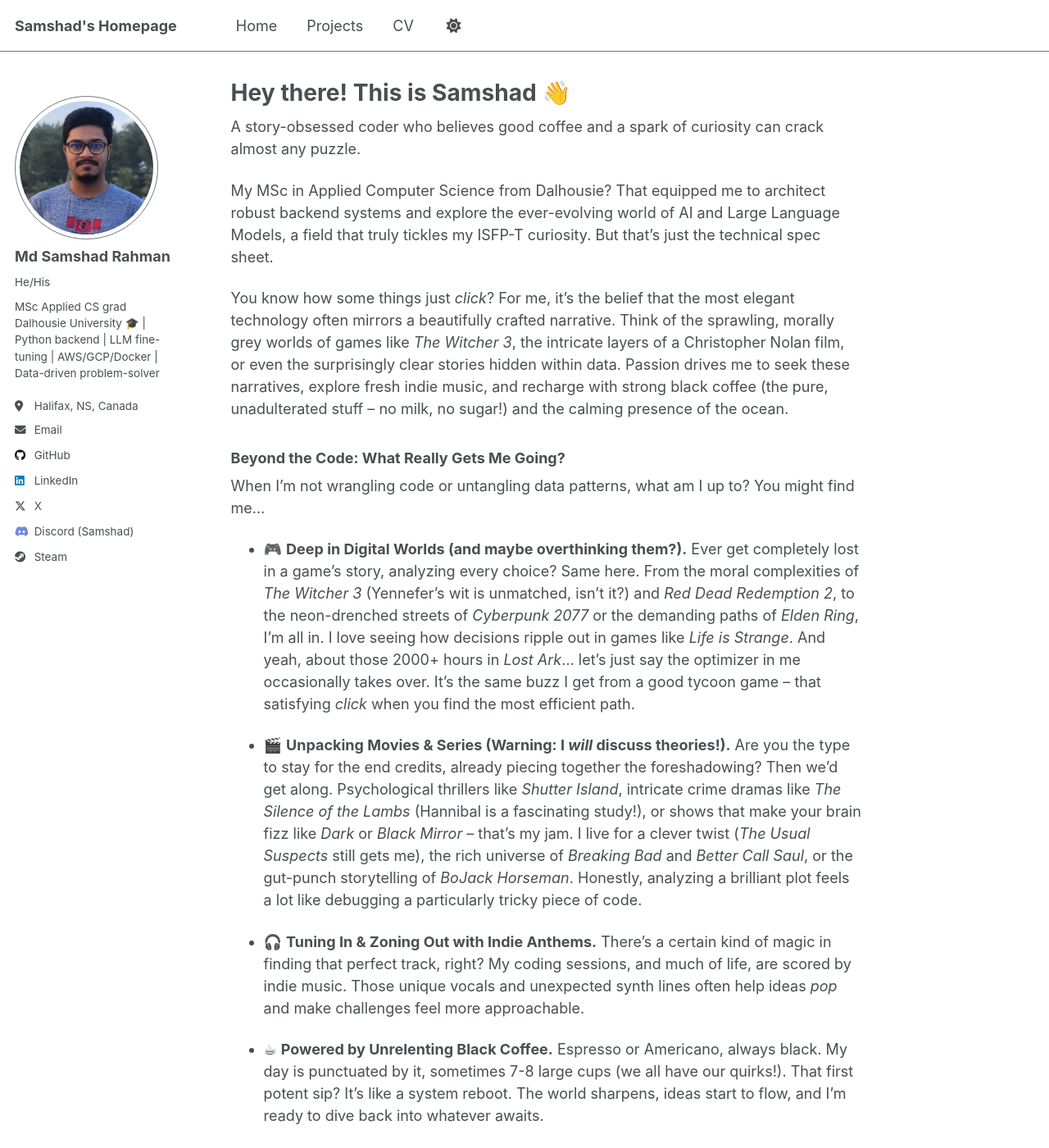
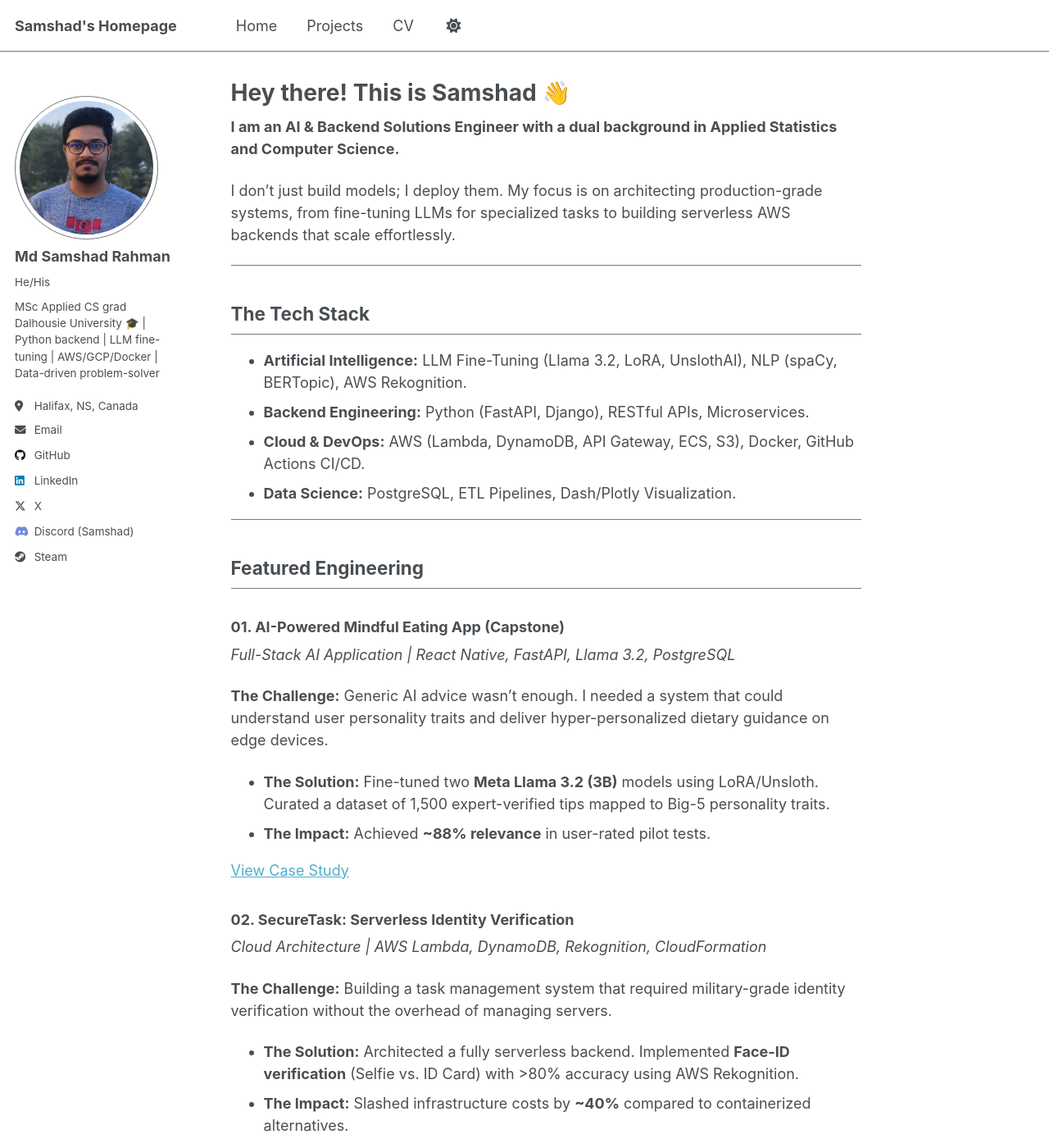
Before and after one commit to samshad/samshad, a Jekyll site: the page built from _pages/about.md, in a window 1280 px wide and 1400 px high. Shown: the whole window at 82% size. Built offline with Jekyll 4.4.1, drawn with Linux system fonts in a browser that asks for light colours; some of the changed text lies outside the part shown.

Commit message:
feat: update about page with new professional description and project highlights

```diff
--- a/_pages/about.md
+++ b/_pages/about.md
@@ -1,43 +1,70 @@
 ---
 permalink: /
 title: "Hey there! This is Samshad 👋"
-description: "MSc Applied CS exploring LLM fine-tuning, behavioural data, and robust Python microservices—bridging labs and production; powered by espresso."
-keywords: ["Samshad", "Md Samshad", "Md Samshad Rahman", "Samshadru", "mdsamshad"]
+description: "AI & Backend Solutions Engineer. Fine-tuning Llama 3 LLMs and architecting serverless AWS systems that cut costs by 40%. Bridging Statistical Rigor & Scalable Engineering"
+keywords: ["Samshad", "Md Samshad", "Md Samshad Rahman", "Samshadru", "mdsamshad", "Samshad Rahman", "AI Engineer", "Backend Developer", "AWS Serverless", "LLM Fine-tuning", "Llama 3", "Python", "FastAPI", "Shamshad", "Shamsad"]
 author_profile: true
 redirect_from:
   - /about/
   - /about.html
 ---
 
-A story-obsessed coder who believes good coffee and a spark of curiosity can crack almost any puzzle.
+**I am an AI & Backend Solutions Engineer with a dual background in Applied Statistics and Computer Science.**
 
-My MSc in Applied Computer Science from Dalhousie? That equipped me to architect robust backend systems and explore the ever-evolving world of AI and Large Language Models, a field that truly tickles my ISFP-T curiosity. But that’s just the technical spec sheet.
-
-You know how some things just *click*? For me, it's the belief that the most elegant technology often mirrors a beautifully crafted narrative. Think of the sprawling, morally grey worlds of games like *The Witcher 3*, the intricate layers of a Christopher Nolan film, or even the surprisingly clear stories hidden within data. Passion drives me to seek these narratives, explore fresh indie music, and recharge with strong black coffee (the pure, unadulterated stuff – no milk, no sugar!) and the calming presence of the ocean.
-
-### Beyond the Code: What Really Gets Me Going?
-
-When I'm not wrangling code or untangling data patterns, what am I up to? You might find me…
-
-*   🎮 **Deep in Digital Worlds (and maybe overthinking them?).**
-    Ever get completely lost in a game's story, analyzing every choice? Same here. From the moral complexities of *The Witcher 3* (Yennefer's wit is unmatched, isn't it?) and *Red Dead Redemption 2*, to the neon-drenched streets of *Cyberpunk 2077* or the demanding paths of *Elden Ring*, I'm all in. I love seeing how decisions ripple out in games like *Life is Strange*. And yeah, about those 2000+ hours in *Lost Ark*… let’s just say the optimizer in me occasionally takes over. It’s the same buzz I get from a good tycoon game – that satisfying *click* when you find the most efficient path.
-
-*   🎬 **Unpacking Movies & Series (Warning: I *will* discuss theories!).**
-    Are you the type to stay for the end credits, already piecing together the foreshadowing? Then we'd get along. Psychological thrillers like *Shutter Island*, intricate crime dramas like *The Silence of the Lambs* (Hannibal is a fascinating study!), or shows that make your brain fizz like *Dark* or *Black Mirror* – that’s my jam. I live for a clever twist (*The Usual Suspects* still gets me), the rich universe of *Breaking Bad* and *Better Call Saul*, or the gut-punch storytelling of *BoJack Horseman*. Honestly, analyzing a brilliant plot feels a lot like debugging a particularly tricky piece of code.
-
-*   🎧 **Tuning In & Zoning Out with Indie Anthems.**
-    There’s a certain kind of magic in finding that perfect track, right? My coding sessions, and much of life, are scored by indie music. Those unique vocals and unexpected synth lines often help ideas *pop* and make challenges feel more approachable.
-
-*   ☕ **Powered by Unrelenting Black Coffee.**
-    Espresso or Americano, always black. My day is punctuated by it, sometimes 7-8 large cups (we all have our quirks!). That first potent sip? It’s like a system reboot. The world sharpens, ideas start to flow, and I’m ready to dive back into whatever awaits.
-
-*   🌊 **Finding Answers in the Ocean's Rhythm.**
-    Ever just need to step away from the screen and let your mind breathe? The ocean at night is my go-to. It doesn’t offer direct solutions, but the steady sound of the waves and that vast expanse create a space where clarity often washes in. It's a necessary pilgrimage from digital complexity to elemental simplicity.
+I don't just build models; I deploy them. My focus is on architecting production-grade systems, from fine-tuning LLMs for specialized tasks to building serverless AWS backends that scale effortlessly.
 
 ---
 
-### Enough About Me... What Are You Working On?
+## The Tech Stack
 
-What’s your current obsession, tech or otherwise? What problems are you trying to crack, or what story has you hooked? I genuinely love hearing what makes other people tick.
+* **Artificial Intelligence:** LLM Fine-Tuning (Llama 3.2, LoRA, UnslothAI), NLP (spaCy, BERTopic), AWS Rekognition.
+* **Backend Engineering:** Python (FastAPI, Django), RESTful APIs, Microservices.
+* **Cloud & DevOps:** AWS (Lambda, DynamoDB, API Gateway, ECS, S3), Docker, GitHub Actions CI/CD.
+* **Data Science:** PostgreSQL, ETL Pipelines, Dash/Plotly Visualization.
 
-Drop me a text on discord maybe! Let’s connect and maybe even nerd out together. I’ll bring the espresso... ☕
+---
+
+## Featured Engineering
+
+### 01. AI-Powered Mindful Eating App (Capstone)
+*Full-Stack AI Application | React Native, FastAPI, Llama 3.2, PostgreSQL*
+
+**The Challenge:** Generic AI advice wasn't enough. I needed a system that could understand user personality traits and deliver hyper-personalized dietary guidance on edge devices.
+* **The Solution:** Fine-tuned two **Meta Llama 3.2 (3B)** models using LoRA/Unsloth. Curated a dataset of 1,500 expert-verified tips mapped to Big-5 personality traits.
+* **The Impact:** Achieved **~88% relevance** in user-rated pilot tests.
+
+[View Case Study](/portfolio/1-mindful-eating-app/)
+
+### 02. SecureTask: Serverless Identity Verification
+*Cloud Architecture | AWS Lambda, DynamoDB, Rekognition, CloudFormation*
+
+**The Challenge:** Building a task management system that required military-grade identity verification without the overhead of managing servers.
+* **The Solution:** Architected a fully serverless backend. Implemented **Face-ID verification** (Selfie vs. ID Card) with >80% accuracy using AWS Rekognition.
+* **The Impact:** Slashed infrastructure costs by **~40%** compared to containerized alternatives.
+
+[View Case Study](/portfolio/4-SecureTask/)
+
+### 03. Public Tenders Intelligence Dashboard
+*Data Science & NLP | Python Dash, Plotly, BERTopic, Docker*
+
+**The Challenge:** Procurement analysts were drowning in 10 years of messy, unstructured tender data.
+* **The Solution:** Engineered automated ETL pipelines to clean data noise by **35%**. Applied **BERTopic** to automatically extract shifting procurement trends over a decade.
+* **The Impact:** Increased trend identification speed by **30%**.
+
+[View Case Study](/portfolio/2-public-tenders-dashboard/)
+
+---
+
+## Beyond the Code
+
+I believe the most elegant technology mirrors a beautifully crafted narrative. My approach to engineering is grounded in the same curiosity that drives me to deconstruct complex plots in cinema or optimize strategies in gaming.
+
+* **Narrative Analysis:** Whether it's the moral complexities of *The Witcher 3* or the foreshadowing in *Better Call Saul*, I treat storytelling like code, looking for the underlying logic that makes it work.
+* **Unrelenting Black Coffee:** My day is punctuated by 7-8 cups of Americano. It’s my system reboot.
+* **The Ocean's Rhythm:** When the digital complexity gets too loud, I find clarity in the elemental simplicity of the Atlantic ocean at night.
+
+---
+
+### Let's Build Something Scalable
+
+**Current Status:** Based in Halifax, NS. Open to roles in **AI Engineering**, **Backend Development**, and **Cloud Architecture**.
```
